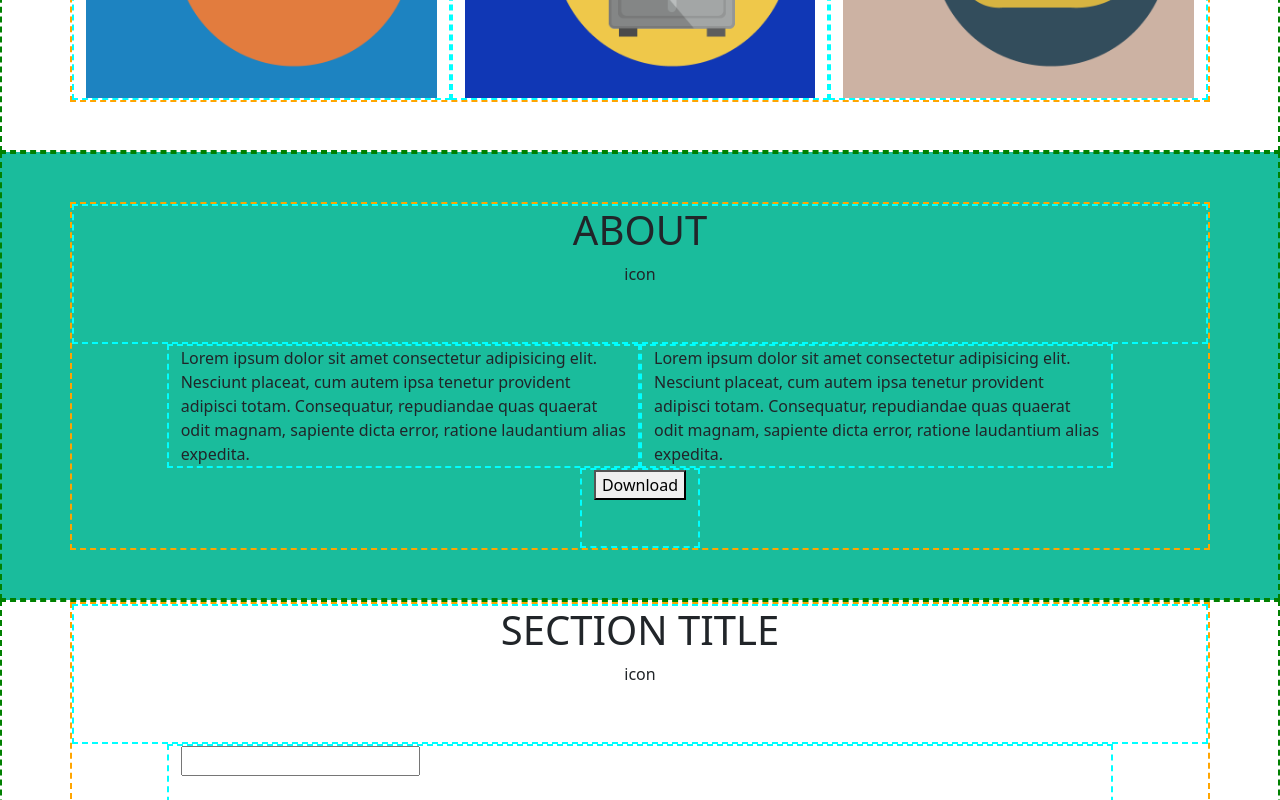
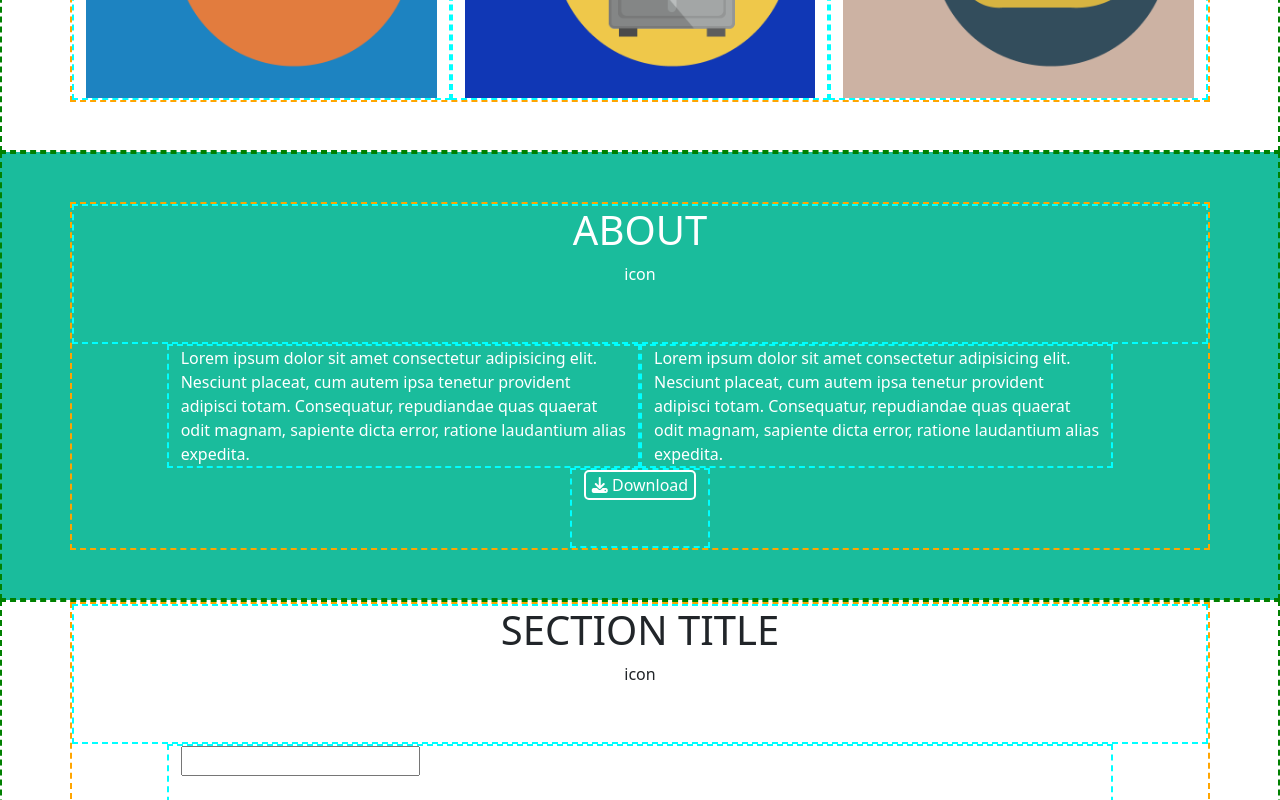
Before and after one commit to Domenico-Lo-Giudice/html-css-bootstrap-freelancer, a plain HTML site: page index.html in a window 1280 px wide. Shown: the part 1380-2180 px from the top of the page. Drawn offline with nearby package versions, Linux system fonts and the light colour scheme.

Commit message:
Add button

```diff
--- a/css/style.css
+++ b/css/style.css
@@ -67,6 +67,15 @@ header {
 
 #about {
     background-color: #1ABC9C;
+    color: white;
+}
+
+.col-auto > .download {
+    color: white;
+    background-color: transparent;
+    border-radius: 5px;
+    border-color: white;
+    border-style: solid;
 }
 
 #contacts {
--- a/index.html
+++ b/index.html
@@ -15,6 +15,7 @@
 		integrity="sha384-rbsA2VBKQhggwzxH7pPCaAqO46MgnOM80zW1RWuH61DGLwZJEdK2Kadq2F9CUG65" crossorigin="anonymous">
 
 	<!-- CUSTOM CSS -->
+    <script src="https://kit.fontawesome.com/0fdbc6511a.js" crossorigin="anonymous"></script>
 	<link rel="stylesheet" href="./css/style.css">
 </head>
 
@@ -131,8 +132,8 @@
 					<div class="w-100"></div>
 
 					<div class="col-auto">
-						<button type="button">
-							Download
+						<button class="download"  type="button">
+                            <i class="fa-solid fa-download"></i> Download
 						</button>
 					</div>
 				</div>
```
